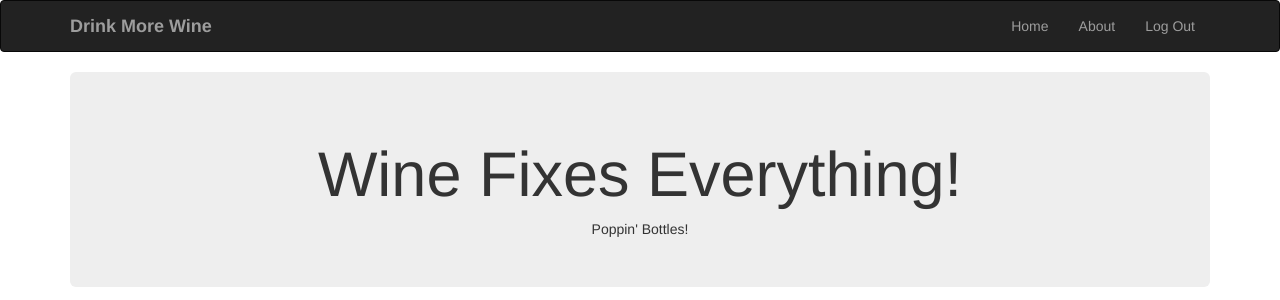
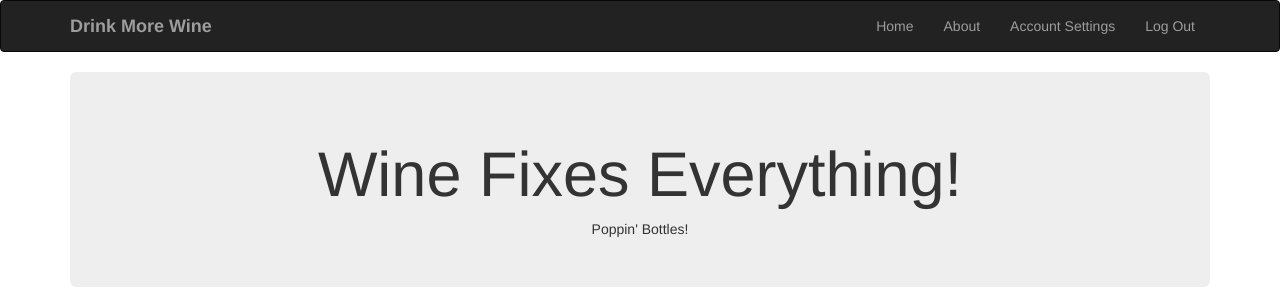
Before and after one commit to bearhart-rally/-pinteresting, a Rails app: page / in a window 1280 px wide. Shown: the top 300 px of the page. Run offline with Rails 7, Linux system fonts and the light colour scheme; the visitor is signed in with stand-in values (Sample User, id 1); style sheets or scripts are compiled from the project's sources; some libraries are stand-ins or nearby versions; some web fonts are replaced.

Commit message:
Add a link to account settings in header

```diff
--- a/app/views/layouts/_header.html.erb
+++ b/app/views/layouts/_header.html.erb
@@ -17,6 +17,7 @@
         <li><%= link_to "Home", root_path %></li>
         <li><%= link_to "About", about_path %></li>
         <% if user_signed_in? %>
+          <li><%=link_to "Account Settings", edit_user_registration_path %><li>
           <li><%= link_to "Log Out", destroy_user_session_path, method: :delete %></li>
         <% else %>
           <li><%= link_to "Sign In", new_user_session_path %></li>
```
